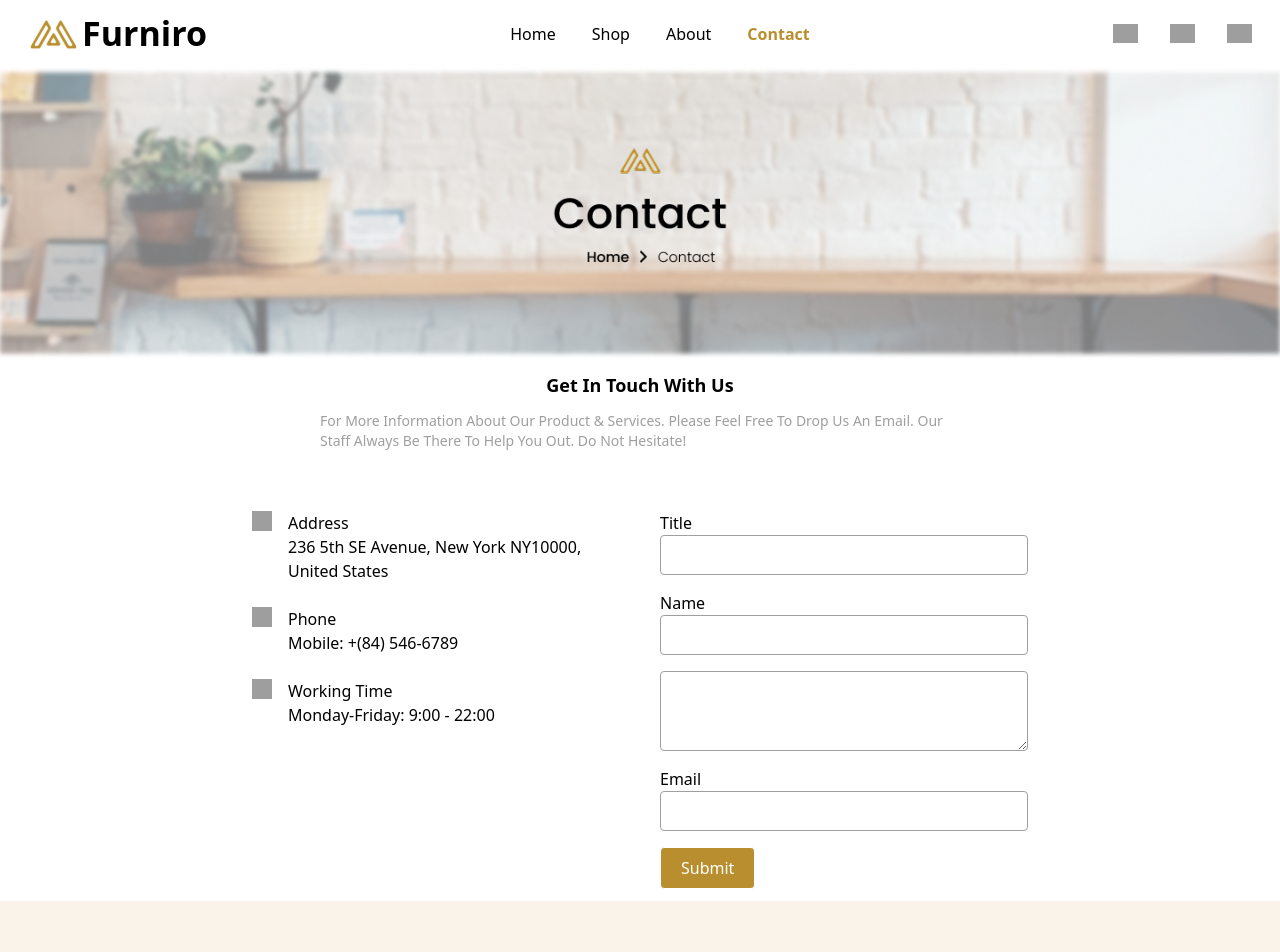
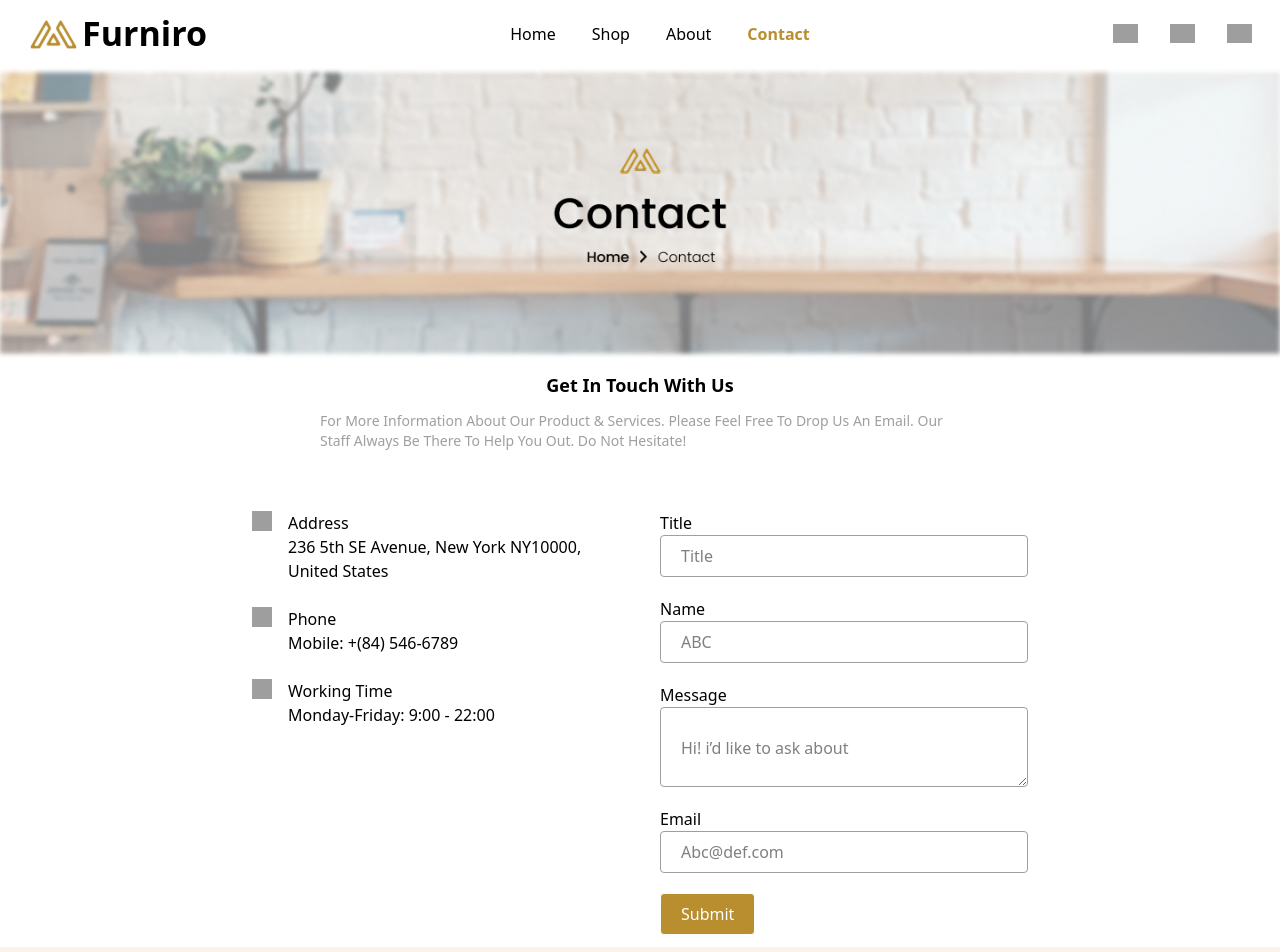
Before and after one commit to mitaligohelbs-lab/Furniro, a React (Vite) app: page /contact in a window 1280 px wide. Shown: the top 952 px of the page. Built offline with nearby package versions, Linux system fonts and the light colour scheme; grey boxes are pictures that could not be loaded.

Commit message:
add validation in form

```diff
--- a/package.json
+++ b/package.json
@@ -18,6 +18,7 @@
     "json-server": "^1.0.0-beta.3",
     "react": "^19.2.0",
     "react-dom": "^19.2.0",
+    "react-hook-form": "^7.71.1",
     "react-redux": "^9.2.0",
     "react-router": "^7.12.0",
     "tailwindcss": "^4.1.18"
--- a/src/components/common/CommonInput.jsx
+++ b/src/components/common/CommonInput.jsx
@@ -1,12 +1,21 @@
-const CommonInput = ({ label, value, onChange, type = "text" }) => (
+const CommonInput = ({
+  label,
+  error,
+  type = "text",
+  placeholder,
+  name,
+  ...props
+}) => (
   <div className="flex flex-col">
     <label>{label}</label>
     <input
       type={type}
-      className="border border-[#9F9F9F] rounded-sm h-10"
-      value={value}
-      onChange={onChange}
+      className="border border-[#9F9F9F] rounded-sm h-10 text-left placeholder:text-start p-5 leading-10 focus:outline-none"
+      placeholder={placeholder}
+      name={name}
+      {...props}
     />
+    <p className="text-sm mt-1 text-red-500"> {error}</p>
   </div>
 );
 
--- a/src/components/common/CommonTextArea.jsx
+++ b/src/components/common/CommonTextArea.jsx
@@ -1,12 +1,21 @@
-const CommonTextArea = ({ title, value, type = "text", onChange }) => (
+const CommonTextArea = ({
+  title,
+  type = "text",
+  placeholder,
+  name,
+  error,
+  ...props
+}) => (
   <div className="flex flex-col">
     <label>{title}</label>
     <textarea
       type={type}
-      className="border border-[#9F9F9F] rounded-sm h-20"
-      value={value}
-      onChange={onChange}
+      className="border border-[#9F9F9F] rounded-sm h-20 placeholder:text-start p-5 leading-10 focus:outline-none"
+      placeholder={placeholder}
+      name={name}
+      {...props}
     />
+    <p className="text-sm mt-1 text-red-500">{error}</p>
   </div>
 );
 
--- a/src/pages/Contact/component/ContactInformation.jsx
+++ b/src/pages/Contact/component/ContactInformation.jsx
@@ -1,5 +1,5 @@
-import { useState } from "react";
 import emailjs from "@emailjs/browser";
+import { useForm } from "react-hook-form";
 
 import CommonInput from "../../../components/common/CommonInput";
 import CommonTextArea from "../../../components/common/CommonTextArea";
@@ -7,24 +7,16 @@ import CommonTextArea from "../../../components/common/CommonTextArea";
 import { CONTACT_INFO } from "../../../constant";
 
 const ContactInformation = () => {
-  const [contactInfo, setContactInfo] = useState({
-    title: "",
-    name: "",
-    message: "",
-    email: "",
-  });
+  const {
+    register,
+    formState: { errors },
+    handleSubmit,
+  } = useForm();
 
-  const handleSetInfo = (value, label) => {
-    setContactInfo((prev) => ({
-      ...prev,
-      [label]: value,
-    }));
-  };
-
-  const sendEmail = (e) => {
+  const sendEmail = (data, e) => {
     e.preventDefault();
     emailjs
-      .send("service_7d8rioa", "template_eojcwjw", contactInfo, {
+      .send("service_7d8rioa", "template_eojcwjw", data, {
         publicKey: "xM9tRAD-J39YMzCMO",
       })
       .then(
@@ -59,29 +51,65 @@ const ContactInformation = () => {
             </div>
           ))}
         </div>
-        <form className="space-y-4" onSubmit={sendEmail}>
+        <form className="space-y-4" onSubmit={handleSubmit(sendEmail)}>
           <CommonInput
             label="Title"
             type="text"
-            value={contactInfo.title}
-            onChange={(e) => handleSetInfo(e.target.value, "title")}
+            name="title"
+            placeholder="Title"
+            {...register("title", {
+              required: true,
+            })}
+            error={
+              errors.title && errors.title.type == "required"
+                ? "Title is required"
+                : ""
+            }
           />
           <CommonInput
             label="Name"
             type="text"
-            value={contactInfo.name}
-            onChange={(e) => handleSetInfo(e.target.value, "name")}
+            name="name"
+            placeholder="ABC"
+            {...register("name", {
+              required: true,
+            })}
+            error={
+              errors.name && errors.name.type === "required"
+                ? "Name is required"
+                : ""
+            }
           />
           <CommonTextArea
+            title="Message"
             type="text"
-            value={contactInfo.message}
-            onChange={(e) => handleSetInfo(e.target.value, "message")}
+            name="message"
+            placeholder="Hi! i’d like to ask about"
+            {...register("message", {
+              required: true,
+            })}
+            error={
+              errors.message && errors.message.type === "required"
+                ? "Message is required"
+                : ""
+            }
           />
           <CommonInput
             label="Email"
             type="email"
-            value={contactInfo.email}
-            onChange={(e) => handleSetInfo(e.target.value, "email")}
+            name="emial"
+            placeholder="Abc@def.com"
+            {...register("email", {
+              required: true,
+              pattern: /^[^@ ]+@[^@ ]+\.[^@ .]{2,}$/,
+            })}
+            error={
+              errors.email && errors.email.type === "required"
+                ? "Email is required"
+                : errors.email && errors.email.type === "pattern"
+                  ? "Email is not valid."
+                  : ""
+            }
           />
           <button className="px-5 py-2 rounded-sm border cursor-pointer bg-[#B88E2F] text-white">
             Submit
--- a/src/pages/Shop/component/ProductList.jsx
+++ b/src/pages/Shop/component/ProductList.jsx
@@ -65,7 +65,7 @@ const ProductList = () => {
             value={limit}
             onChange={(e) => {
               setLimit(Number(e.target.value));
-              setCurrentPage(1);
+              setCurrentPage(0);
             }}
             className="border border-gray-500 rounded-lg px-2"
           />
@@ -78,7 +78,7 @@ const ProductList = () => {
             value={sortValue}
             onChange={(e) => {
               setSortValue(e.target.value);
-              setCurrentPage(1);
+              setCurrentPage(0);
             }}
           >
             <option value="Default">Default</option>
@@ -102,16 +102,16 @@ const ProductList = () => {
           Prev
         </button>
 
-        {[1, 2, 3].map((p) => (
+        {[0, 1, 2].map((p) => (
           <button
             key={p}
             onClick={() => setCurrentPage(p)}
             className={clsx("h-10 w-10 cursor-pointer", {
-              "bg-[#B88E2F] font-bold": currPage === p - 1,
-              "bg-[#F9F1EF]": currPage !== p - 1,
+              "bg-[#B88E2F] font-bold": currPage === p,
+              "bg-[#F9F1EF]": currPage !== p,
             })}
           >
-            {p}
+            {p + 1}
           </button>
         ))}
 
```
